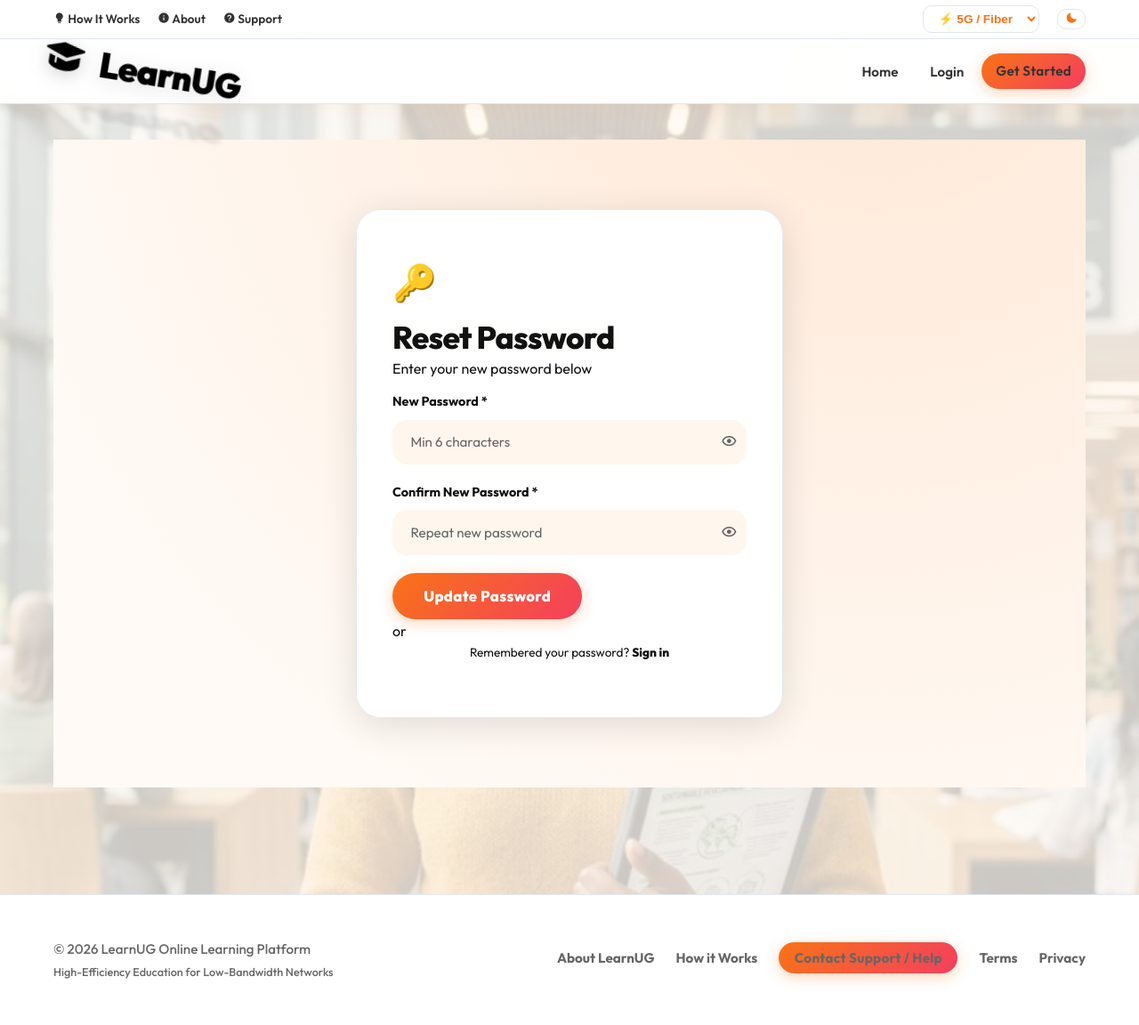
After one commit to gilbertinkamanyire/elearnig_website, a Flask app: page /reset-password/1 in a window 1280 px wide. The commit adds this page. Shown: the whole page at 89% size. Run offline with Flask 3, Linux system fonts and the light colour scheme; a database or web service that is not in the repository returns one stand-in record (values such as "Sample title"); some libraries are stand-ins or nearby versions.

Commit message:
Complete Password Retrieval (Recovery) & Hashing, Lecturer Admin Approval flow, and Premium African-themed Visual Overhaul.

```diff
--- a/helpers/email.py
+++ b/helpers/email.py
@@ -51,7 +51,7 @@ def send_notification_email(subject, text_part, html_part, notify_roles=None, sp
     except:
         return False
 
-def send_reset_email(to_email, to_name):
+def send_reset_email(to_email, to_name, reset_link):
     api_key = current_app.config.get('MAILJET_API_KEY')
     api_secret = current_app.config.get('MAILJET_API_SECRET')
     sender_email = current_app.config.get('MAILJET_SENDER_EMAIL', 'support@learnug.edu')
@@ -65,8 +65,8 @@ def send_reset_email(to_email, to_name):
           "From": {"Email": sender_email, "Name": "LearnUG Support"},
           "To": [{"Email": to_email, "Name": to_name}],
           "Subject": "Password Reset for LearnUG",
-          "TextPart": "Reset your password at LearnUG.",
-          "HTMLPart": "<h3>Password Reset Request</h3><p>Please contact support to reset your password.</p>"
+          "TextPart": f"Reset your password at: {reset_link}",
+          "HTMLPart": f"<h3>Password Reset Request</h3><p>We received a request to reset your password. Click the link below to set a new one:</p><p><a href='{reset_link}' style='display:inline-block;padding:10px 20px;background-color:#6366f1;color:white;text-decoration:none;border-radius:5px;'>Reset Password</a></p><p>If you did not request this, please ignore this email.</p>"
         }
       ]
     }
--- a/routes/auth.py
+++ b/routes/auth.py
@@ -1,4 +1,4 @@
-import os, json
+import os, json, secrets
 from datetime import datetime
 from flask import render_template, request, redirect, url_for, session, flash, g, jsonify, abort
 from werkzeug.security import generate_password_hash, check_password_hash
@@ -38,7 +38,7 @@ def register_auth(app):
             return redirect(url_for('dashboard'))
 
         if request.method == 'POST':
-            username = request.form.get('username', '').strip()
+            username = request.form.get('username', '').strip().lower()
             password = request.form.get('password', '')
 
             user = g.db.execute('SELECT * FROM users WHERE username = ? OR email = ?',
@@ -46,11 +46,12 @@ def register_auth(app):
 
             if user and check_password_hash(user['password_hash'], password):
                 if not user['is_active']:
-                    flash('Your account has been deactivated. Contact admin.', 'danger')
+                    flash('Your account has been deactivated. Please contact the administrator.', 'danger')
                     return redirect(url_for('login'))
 
+                # Specific check for lecturers whose accounts are still pending admin approval
                 if user['role'] == 'lecturer' and not user['is_verified']:
-                    flash('Your lecturer account is pending admin verification.', 'warning')
+                    flash('Welcome, your lecturer account is currently pending administrative verification. Please wait for an email confirmation or contact admin.', 'warning')
                     return redirect(url_for('login'))
 
                 session['user_id'] = user['id']
@@ -60,7 +61,7 @@ def register_auth(app):
                 flash(f'Welcome back, {user["full_name"]}!', 'success')
                 return redirect(url_for('dashboard'))
             else:
-                flash('Invalid username or password.', 'danger')
+                flash('Invalid username/email or password. Please try again.', 'danger')
 
         return render_template('auth/login.html')
 
@@ -108,6 +109,15 @@ def register_auth(app):
                 )
                 g.db.commit()
 
+                # Notification for admin if lecturer registers
+                if role == 'lecturer':
+                    send_notification_email(
+                        subject="New Lecturer Registration Pending Approval",
+                        text_part=f"A new lecturer account has been created: {full_name} ({username}). Please visit the admin panel to verify.",
+                        html_part=f"<h3>New Lecturer Registration</h3><p><b>{full_name}</b> ({username}) has registered as a lecturer and is pending approval.</p><p><a href='/admin/users'>Visit Admin Panel</a></p>",
+                        notify_roles=['admin']
+                    )
+
                 # Send welcome email
                 send_notification_email(
                     subject="Welcome to LearnUG!",
@@ -116,7 +126,10 @@ def register_auth(app):
                     specific_emails=[{"Email": email, "Name": full_name}]
                 )
 
-                flash('Registration successful! Please log in.', 'success')
+                if role == 'lecturer':
+                    flash('Registration successful! Your account is pending admin approval before you can log in.', 'info')
+                else:
+                    flash('Registration successful! You can now log in.', 'success')
                 return redirect(url_for('login'))
 
         return render_template('auth/register.html')
@@ -137,10 +150,45 @@ def register_auth(app):
         if request.method == 'POST':
             email = request.form.get('email', '').strip()
             if email:
-                user = g.db.execute('SELECT full_name FROM users WHERE email = ?', (email,)).fetchone()
+                user = g.db.execute('SELECT id, full_name, email FROM users WHERE email = ?', (email,)).fetchone()
                 if user:
-                    send_reset_email(email, user['full_name'])
+                    token = secrets.token_urlsafe(32)
+                    expiry = datetime.now().strftime('%Y-%m-%d %H:%M:%S') # simplistic expiry, could be +1 hour
+                    # In a real app we'd set an actual expiry time, for now let's just store the token
+                    g.db.execute('UPDATE users SET reset_token = ?, reset_token_expiry = ? WHERE id = ?',
+                               (token, expiry, user['id']))
+                    g.db.commit()
+
+                    reset_link = url_for('reset_password', token=token, _external=True)
+                    send_reset_email(user['email'], user['full_name'], reset_link)
 
                 flash('If an account exists with that email, a password reset link has been sent.', 'info')
                 return redirect(url_for('login'))
         return render_template('auth/forgot_password.html')
+
+    @app.route('/reset-password/<token>', methods=['GET', 'POST'])
+    def reset_password(token):
+        if 'user_id' in session:
+            return redirect(url_for('dashboard'))
+
+        user = g.db.execute('SELECT id, username FROM users WHERE reset_token = ?', (token,)).fetchone()
+        if not user:
+            flash('Invalid or expired reset token.', 'danger')
+            return redirect(url_for('forgot_password'))
+
+        if request.method == 'POST':
+            new_pass = request.form.get('password', '')
+            confirm = request.form.get('confirm_password', '')
+
+            if len(new_pass) < 6:
+                flash('Password must be at least 6 characters.', 'danger')
+            elif new_pass != confirm:
+                flash('Passwords do not match.', 'danger')
+            else:
+                g.db.execute('UPDATE users SET password_hash = ?, reset_token = NULL, reset_token_expiry = NULL WHERE id = ?',
+                           (generate_password_hash(new_pass), user['id']))
+                g.db.commit()
+                flash('Your password has been reset. You can now log in.', 'success')
+                return redirect(url_for('login'))
+
+        return render_template('auth/reset_password.html', token=token)
--- a/static/css/style.css
+++ b/static/css/style.css
@@ -67,14 +67,14 @@ body.mode-dark {
 /* Background Image Classes */
 /* Home Hero - African students with laptops */
 .bg-hero-img {
-    background-image: linear-gradient(rgba(255, 255, 255, 0.45), rgba(255, 255, 255, 0.45)), url('/static/images/backgrounds/hero_main.jpeg') !important;
+    background-image: linear-gradient(rgba(255, 255, 255, 0.45), rgba(255, 255, 255, 0.45)), url('/static/images/backgrounds/home_hero_bg.png') !important;
     background-size: cover;
     background-position: center;
     background-attachment: fixed;
 }
 
 body.mode-dark .bg-hero-img {
-    background-image: linear-gradient(rgba(0, 0, 0, 0.55), rgba(0, 0, 0, 0.55)), url('/static/images/backgrounds/hero_main.jpeg') !important;
+    background-image: linear-gradient(rgba(0, 0, 0, 0.55), rgba(0, 0, 0, 0.55)), url('/static/images/backgrounds/home_hero_bg.png') !important;
 }
 
 /* Page-specific background images */
@@ -82,52 +82,52 @@ body.mode-dark .bg-hero-img {
 body.page-auth {
     background-image:
         linear-gradient(rgba(255, 250, 245, 0.8), rgba(255, 250, 245, 0.8)),
-        url('/static/images/backgrounds/bg2.jpeg');
+        url('/static/images/backgrounds/auth_bg.png');
 }
 
 body.page-auth.mode-dark {
     background-image:
         linear-gradient(rgba(18, 12, 11, 0.82), rgba(18, 12, 11, 0.82)),
-        url('/static/images/backgrounds/bg2.jpeg');
+        url('/static/images/backgrounds/auth_bg.png');
 }
 
 /* Dashboard Page - African tech workspace */
 body.page-dashboard {
     background-image:
         linear-gradient(rgba(255, 250, 245, 0.82), rgba(255, 250, 245, 0.82)),
-        url('/static/images/backgrounds/bg3.jpeg');
+        url('/static/images/backgrounds/hero_student.png');
 }
 
 body.page-dashboard.mode-dark {
     background-image:
         linear-gradient(rgba(18, 12, 11, 0.84), rgba(18, 12, 11, 0.84)),
-        url('/static/images/backgrounds/bg3.jpeg');
+        url('/static/images/backgrounds/hero_student.png');
 }
 
 /* Courses Page - African students group study */
 body.page-courses {
     background-image:
         linear-gradient(rgba(255, 250, 245, 0.8), rgba(255, 250, 245, 0.8)),
-        url('/static/images/backgrounds/bg1.jpeg');
+        url('/static/images/backgrounds/courses_bg.png');
 }
 
 body.page-courses.mode-dark {
     background-image:
         linear-gradient(rgba(18, 12, 11, 0.82), rgba(18, 12, 11, 0.82)),
-        url('/static/images/backgrounds/bg1.jpeg');
+        url('/static/images/backgrounds/courses_bg.png');
 }
 
 /* Profile/Settings Pages - African student solo study */
 body.page-profile {
     background-image:
         linear-gradient(rgba(255, 250, 245, 0.85), rgba(255, 250, 245, 0.85)),
-        url('/static/images/backgrounds/bg2.jpeg');
+        url('/static/images/backgrounds/profile_bg.png');
 }
 
 body.page-profile.mode-dark {
     background-image:
         linear-gradient(rgba(18, 12, 11, 0.86), rgba(18, 12, 11, 0.86)),
-        url('/static/images/backgrounds/bg2.jpeg');
+        url('/static/images/backgrounds/profile_bg.png');
 }
 
 
--- /dev/null
+++ b/templates/auth/reset_password.html
@@ -0,0 +1,50 @@
+{% extends 'base.html' %}
+{% block title %}Reset Password{% endblock %}
+{% block body_class %}page-auth{% endblock %}
+
+{% block content %}
+<div class="auth-container">
+    <div class="auth-card">
+        <div class="auth-header">
+            <div style="font-size: 2.5rem; margin-bottom: 0.5rem;">🔑</div>
+            <h1>Reset Password</h1>
+            <p>Enter your new password below</p>
+        </div>
+
+        <form method="POST">
+            <div class="form-group">
+                <label class="form-label" for="password">New Password *</label>
+                <div style="position: relative;">
+                    <input type="password" id="password" name="password" class="form-input"
+                           placeholder="Min 6 characters" required
+                           autocomplete="new-password" style="padding-right: 40px;">
+                    <button type="button" onclick="var x=document.getElementById('password'); x.type=(x.type==='password'?'text':'password');" style="position: absolute; right: 10px; top: 50%; transform: translateY(-50%); background: none; border: none; cursor: pointer; color: var(--text-muted); font-size: 1.2rem;">
+                        <i class='bx bx-show'></i>
+                    </button>
+                </div>
+            </div>
+
+            <div class="form-group">
+                <label class="form-label" for="confirm_password">Confirm New Password *</label>
+                <div style="position: relative;">
+                    <input type="password" id="confirm_password" name="confirm_password" class="form-input"
+                           placeholder="Repeat new password" required
+                           autocomplete="new-password" style="padding-right: 40px;">
+                    <button type="button" onclick="var x=document.getElementById('confirm_password'); x.type=(x.type==='password'?'text':'password');" style="position: absolute; right: 10px; top: 50%; transform: translateY(-50%); background: none; border: none; cursor: pointer; color: var(--text-muted); font-size: 1.2rem;">
+                        <i class='bx bx-show'></i>
+                    </button>
+                </div>
+            </div>
+
+            <button type="submit" class="btn btn-primary btn-block btn-lg mt-1">Update Password</button>
+        </form>
+
+        <div class="auth-divider">or</div>
+
+        <p class="text-center" style="font-size: 0.85rem;">
+            Remembered your password?
+            <a href="{{ url_for('login') }}"><strong>Sign in</strong></a>
+        </p>
+    </div>
+</div>
+{% endblock %}
--- a/templates/dashboard/student.html
+++ b/templates/dashboard/student.html
@@ -3,7 +3,7 @@
 {% block body_class %}page-dashboard{% endblock %}
 
 {% block content %}
-<div class="page-header" style="position: relative; overflow: hidden; border-radius: var(--radius-xl); padding: 4rem 2rem; color: white; background: url('https://images.unsplash.com/photo-1571260899304-425eee4c7efc?auto=format&fit=crop&q=80&w=1200') center/cover; margin-bottom: 2.5rem; border: 1px solid var(--border); box-shadow: var(--shadow-lg);">
+<div class="page-header" style="position: relative; overflow: hidden; border-radius: var(--radius-xl); padding: 4rem 2rem; color: white; background: url('/static/images/backgrounds/hero_student.png') center/cover; margin-bottom: 2.5rem; border: 1px solid var(--border); box-shadow: var(--shadow-lg);">
     <div style="position: absolute; top: 0; left: 0; right: 0; bottom: 0; background: linear-gradient(135deg, rgba(15, 23, 42, 0.9) 0%, rgba(15, 23, 42, 0.4) 100%); z-index: 1;"></div>
     <div style="position: relative; z-index: 2; max-width: 600px;">
         <div class="badge badge-info mb-1" style="background: rgba(255,255,255,0.2); backdrop-filter: blur(4px); color: white; border: 1px solid rgba(255,255,255,0.3);">Student Dashboard</div>
```
Also changed, not shown: models.py (+8 -4 lines), routes/admin.py (+31 -10 lines), templates/admin/users.html (+17 -5 lines), tmp/check_users.py (added, +16 -0 lines), tmp/migrate.py (added, +20 -0 lines), static/images/backgrounds/auth_bg.png (added), static/images/backgrounds/courses_bg.png (added), static/images/backgrounds/hero_student.png (added), static/images/backgrounds/home_hero_bg.png (added), static/images/backgrounds/profile_bg.png (added).
